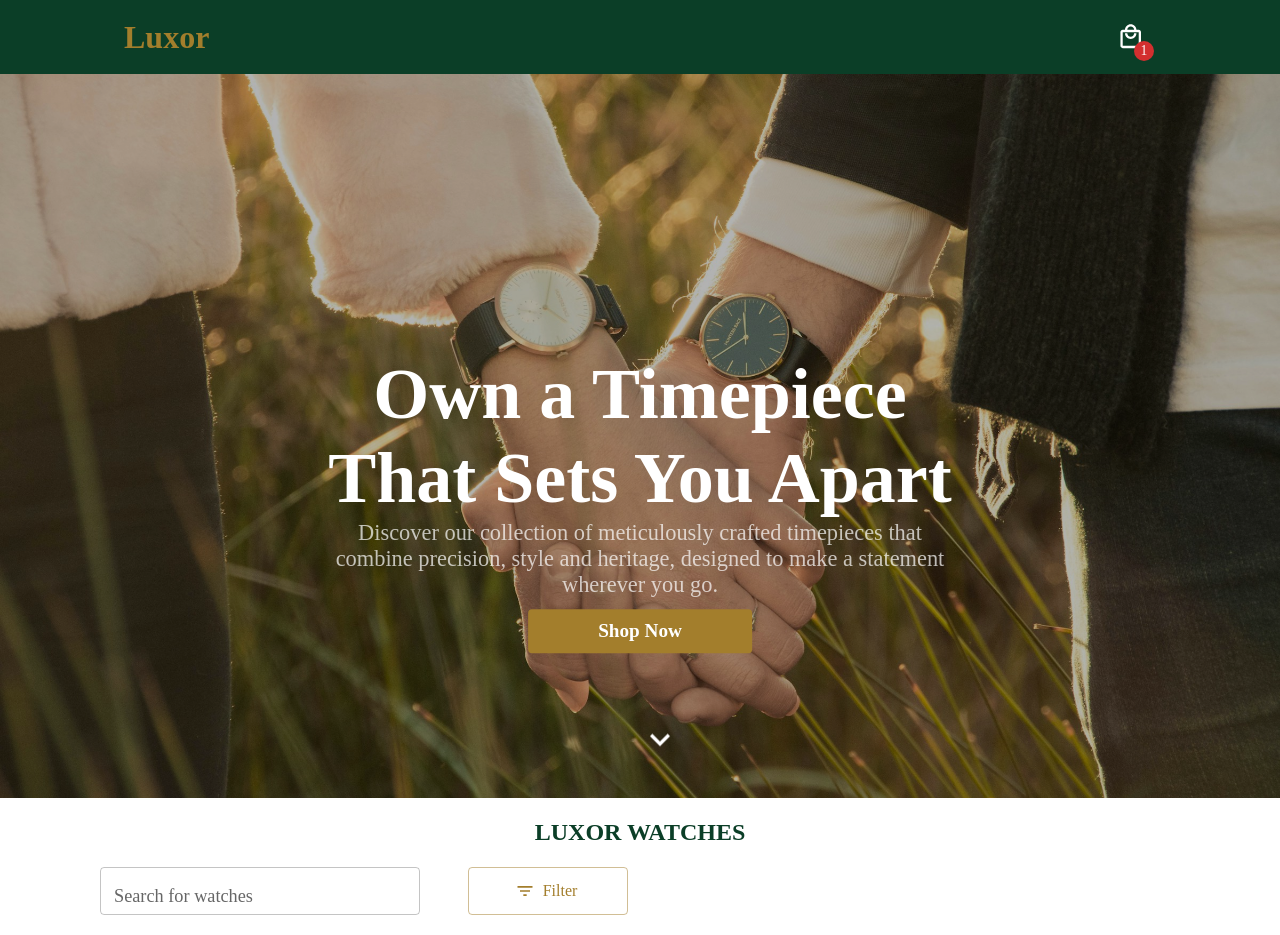
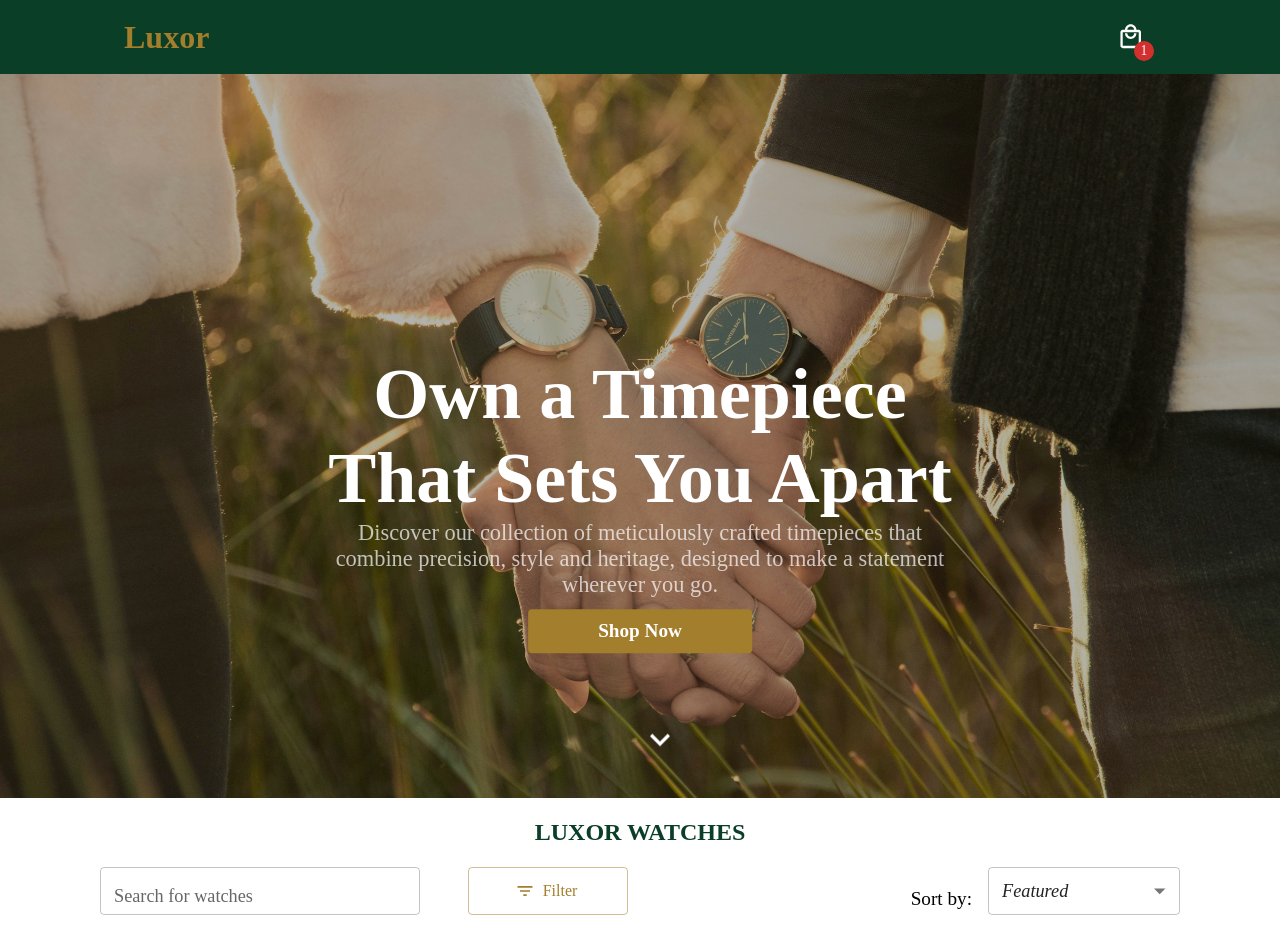
Before and after one commit to mwangizack/luxor, a Next.js app: page / in a window 1280 px wide. Built offline with nearby package versions, Linux system fonts and the light colour scheme.

Commit message:
feat: Add a sort by select

```diff
--- a/src/app/components/LandingContent.tsx
+++ b/src/app/components/LandingContent.tsx
@@ -3,6 +3,7 @@ import React from "react";
 import { Box, Button, Typography } from "@mui/material";
 import SearchInput from "./SearchInput";
 import FilterListIcon from "@mui/icons-material/FilterList";
+import SortByInput from "./SortByInput";
 
 function LandingContent() {
   const [showFilters, setShowFilters] = React.useState(false);
@@ -24,11 +25,12 @@ function LandingContent() {
 
       {/* Inputs */}
       <Box
+        sx={{ width: "100%", display: "flex", justifyContent: "space-between", marginTop: "20px" }}
+      >
+        <Box
           sx={{
-          marginTop: "20px",
             display: "flex",
             gap: "3rem",
-          alignItems: "center",
           }}
         >
           <SearchInput />
@@ -46,6 +48,8 @@ function LandingContent() {
             Filter
           </Button>
         </Box>
+        <SortByInput />
+      </Box>
     </section>
   );
 }
--- /dev/null
+++ b/src/app/components/SortByInput.tsx
@@ -0,0 +1,42 @@
+import React from "react";
+import {
+  Box,
+  FormControl,
+  FormHelperText,
+  MenuItem,
+  Select,
+} from "@mui/material";
+
+function SortByInput() {
+  const [sortBy, setSortBy] = React.useState("");
+
+  function handleChangeSortBy(event: React.ChangeEvent<HTMLSelectElement>) {
+    setSortBy(event.target.value);
+    // Handle sorting watches based on selected option
+  }
+
+  return (
+    <Box sx={{ display: "flex", gap: "1rem" }}>
+      <FormHelperText sx={{ alignSelf: "flex-end", fontSize: "1.2rem", color: "black" }}>Sort by:</FormHelperText>
+      <FormControl sx={{ width: "12rem"}}>
+        <Select
+          id="sort-by"
+          value={sortBy}
+          onChange={handleChangeSortBy}
+          displayEmpty
+          sx={{
+            height: "3rem",
+          }}
+        >
+          <MenuItem value="">
+            <em>Featured</em>
+          </MenuItem>
+          <MenuItem value="price descending">Price high to low</MenuItem>
+          <MenuItem value="price ascending">Price low to high</MenuItem>
+        </Select>
+      </FormControl>
+    </Box>
+  );
+}
+
+export default SortByInput;
```
Lines whose indentation alone changed are shown as unchanged.
